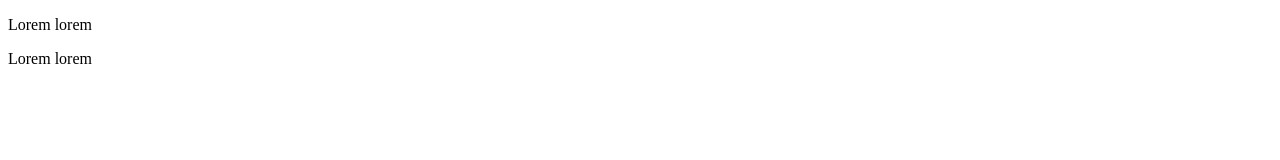
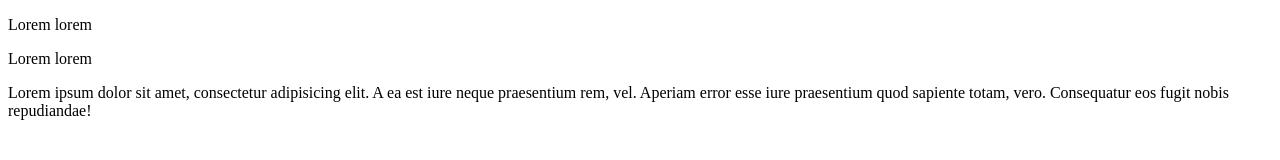
Before and after one commit to daivabaltranaite/test, a plain HTML site: page index.html in a window 1280 px wide. Drawn offline with Linux system fonts and the light colour scheme.

Commit message:
Papildyta dar viena pastraipa

```diff
--- a/index.html
+++ b/index.html
@@ -10,5 +10,7 @@
 <body>
 <p>Lorem lorem</p>
 <p>Lorem lorem</p>
+<p>Lorem ipsum dolor sit amet, consectetur adipisicing elit. A ea est iure neque praesentium rem, vel. Aperiam error
+    esse iure praesentium quod sapiente totam, vero. Consequatur eos fugit nobis repudiandae!</p>
 </body>
 </html>
```
